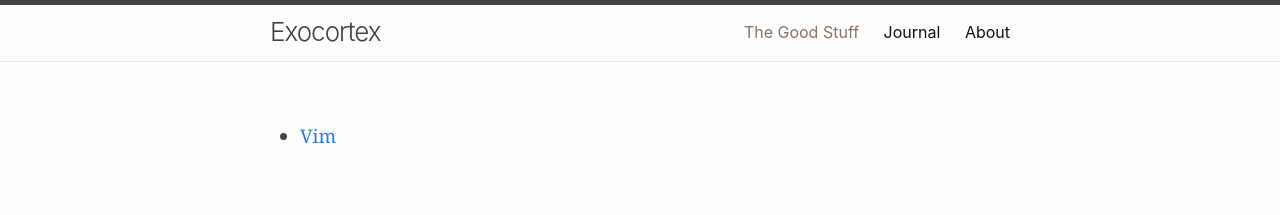
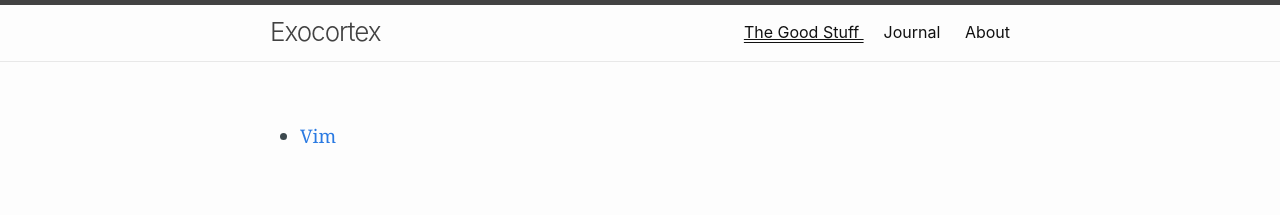
Before and after one commit to anothernode/exocortex-jekyll, a Jekyll site: the page built from the-good-stuff.md, in a window 1280 px wide. Shown: the top 215 px of the page. Built offline with Jekyll 4.4.1, drawn with Linux system fonts in a browser that asks for light colours.

Commit message:
Signify active page by double line instead of brown color

```diff
--- a/_sass/minima.scss
+++ b/_sass/minima.scss
@@ -13,8 +13,6 @@ $spacing-unit:     30px !default;
 $text-color:       #111 !default;
 $background-color: #fdfdfd !default;
 $brand-color:      #2a7ae2 !default;
-
-$active-nav-item-color: rgb(141, 116, 94);
 
 $grey-color:       #828282 !default;
 $grey-color-light: lighten($grey-color, 40%) !default;
--- a/_sass/minima/_layout.scss
+++ b/_sass/minima/_layout.scss
@@ -47,7 +47,8 @@
   }
 
   .page-link.active {
-    color: $active-nav-item-color;
+    text-decoration: underline;
+    text-decoration-style: double;
   }
 
   @include media-query($on-palm) {
```
